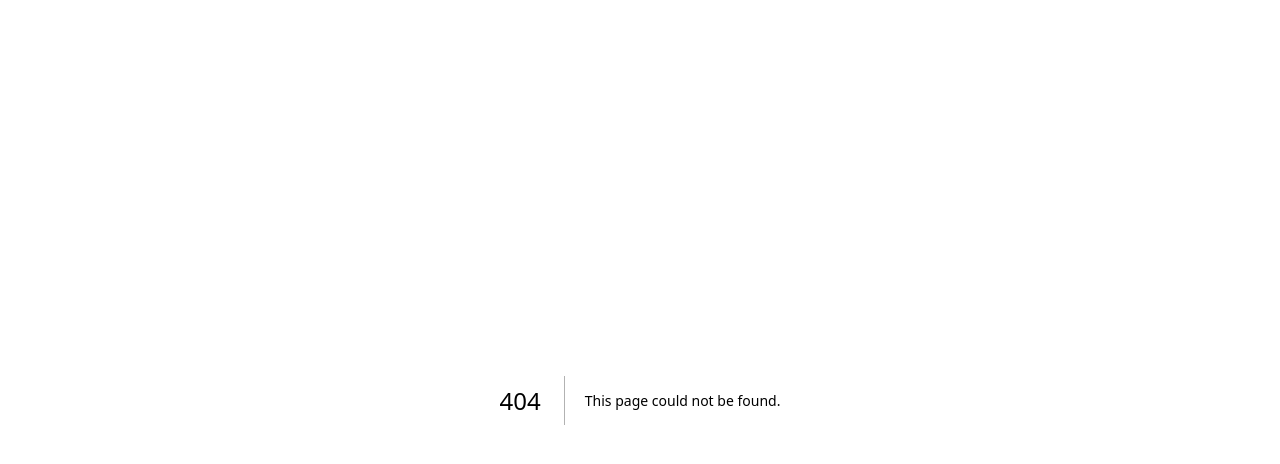
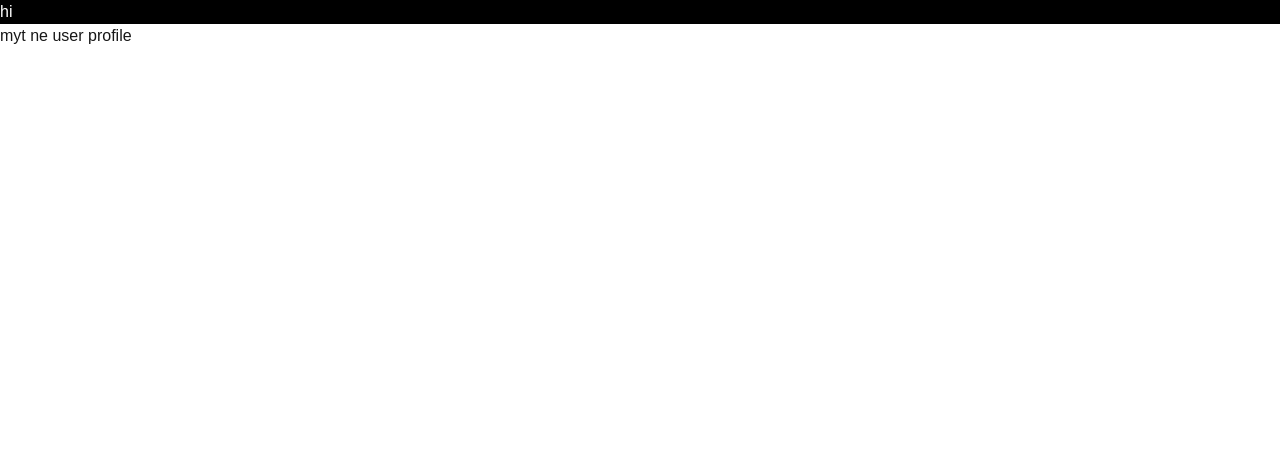
Before and after one commit to sanjidatanha09/Working_Manager, a Next.js app: page /myprofile/user in a window 1280 px wide. Before the commit this address had no page. Shown: the top 464 px of the page. Built offline with nearby package versions, Linux system fonts and the light colour scheme.

Commit message:
profile page create

```diff
--- /dev/null
+++ b/src/app/about/page.js
@@ -0,0 +1,3 @@
+export default function About() {
+  return <h1>About Page</h1>;
+}
--- a/src/app/layout.js
+++ b/src/app/layout.js
@@ -22,6 +22,7 @@ export default function RootLayout({ children }) {
       <body
         className={`${geistSans.variable} ${geistMono.variable} antialiased`}
       >
+        <p className="text-white bg-black">hi</p>
         {children}
       </body>
     </html>
--- /dev/null
+++ b/src/app/myprofile/page.js
@@ -0,0 +1,5 @@
+export default function MyProfile() {
+    return (
+        <h1>My Prfoile Page</h1>
+    );
+}
--- /dev/null
+++ b/src/app/myprofile/user/page.js
@@ -0,0 +1,5 @@
+export default function UserProfile(){
+    return (
+        <h1>myt ne user profile</h1>
+    );
+}
--- /dev/null
+++ b/src/app/ptan/page.js
@@ -0,0 +1,3 @@
+export default function PTan() {
+  return <h1>Ptan Page</h1>;
+}
```
